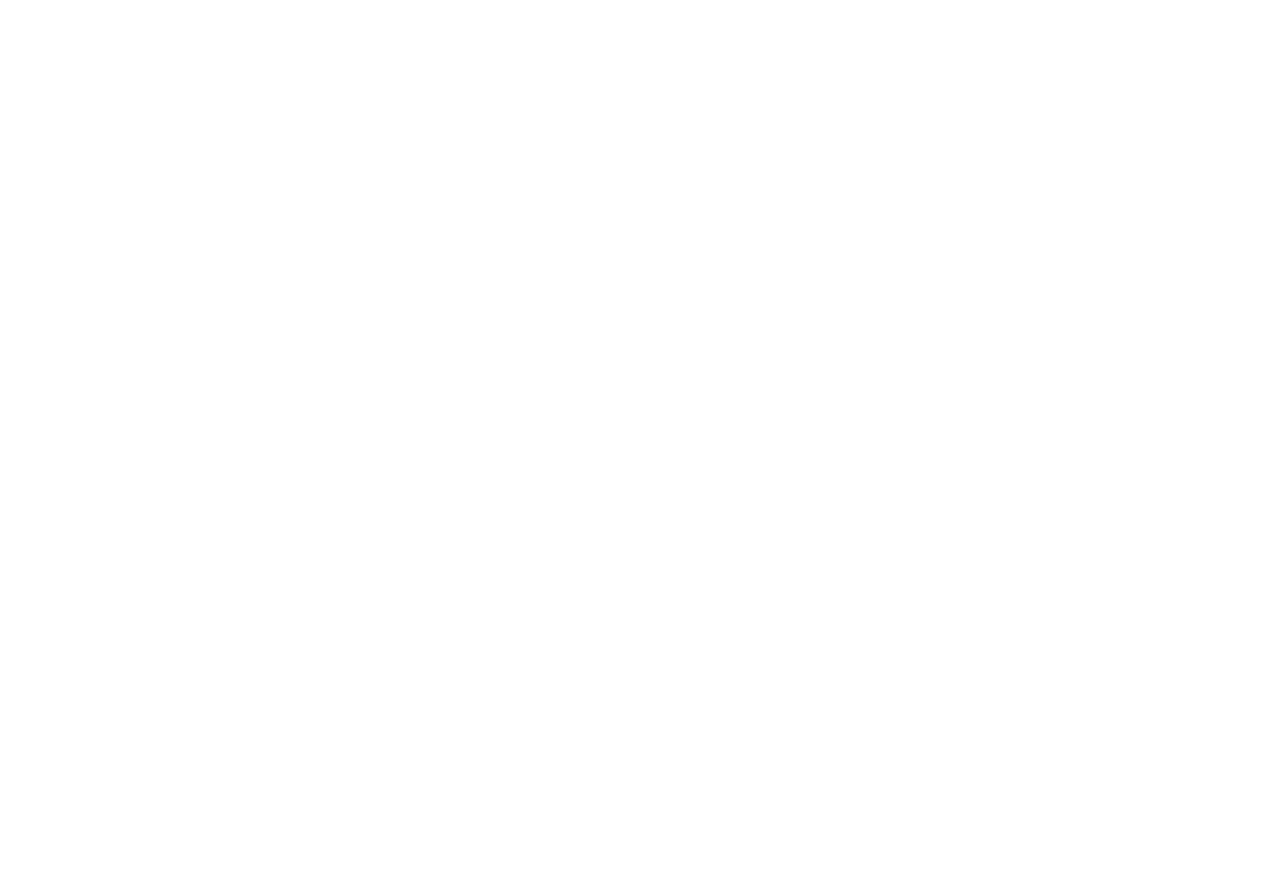
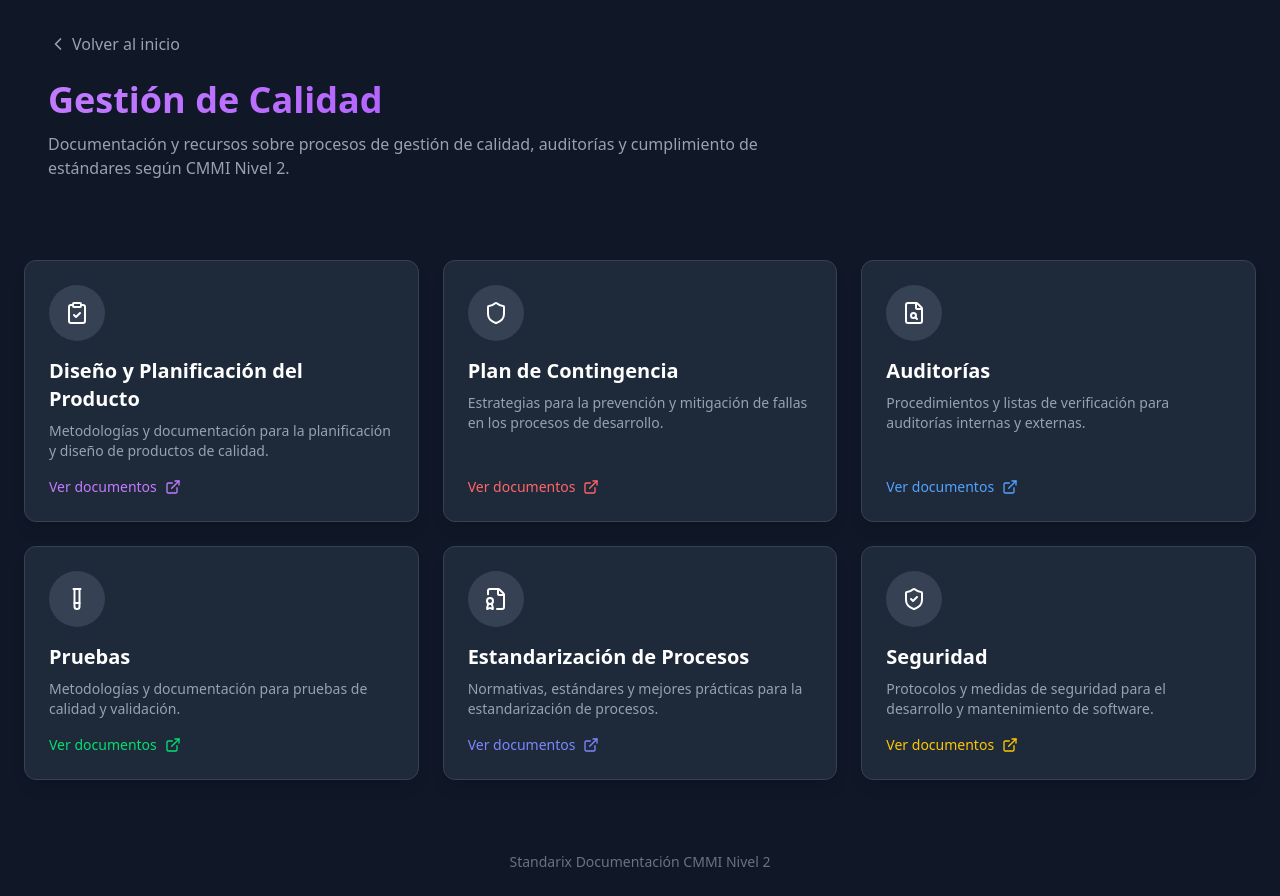
Before and after one commit to RafaElDev6H057/Standarix.com, a Vue app: page /control-calidad in a window 1280 px wide. Before the commit this address had no page. Before the commit the page ends 800 px from the top, so only its background shows below. Built offline with nearby package versions, Linux system fonts and the light colour scheme.

Commit message:
feat: add QualityControlView for quality control documentation

```diff
--- a/src/router/index.js
+++ b/src/router/index.js
@@ -14,6 +14,11 @@
       name: 'Ingenieria de Software',
       component: () => import('../views/SoftwareEngineeringView.vue'),
     },
+    {
+      path: '/control-calidad',
+      name: 'Control de Calidad',
+      component: () => import('../views/QualityControlView.vue'),
+    },
   ],
 })
 
--- /dev/null
+++ b/src/views/QualityControlView.vue
@@ -0,0 +1,104 @@
+<script setup>
+import {
+  ChevronLeft,
+  ClipboardCheck,
+  Shield,
+  FileSearch,
+  TestTube,
+  FileBadge,
+  ShieldCheck,
+} from 'lucide-vue-next'
+import CardDriveDocument from '@/components/CardDriveDocument.vue'
+</script>
+
+<template>
+  <div class="min-h-screen bg-gray-900 text-white flex flex-col">
+    <header class="py-8 px-6 md:px-12">
+      <div class="max-w-7xl mx-auto">
+        <div class="flex items-center mb-6">
+          <RouterLink
+            to="/"
+            class="flex items-center text-gray-400 hover:text-white transition-colors"
+          >
+            <ChevronLeft class="w-5 h-5 mr-1" />
+            <span>Volver al inicio</span>
+          </RouterLink>
+        </div>
+
+        <h1
+          class="text-3xl md:text-4xl font-bold bg-gradient-to-r from-purple-400 to-purple-600 bg-clip-text text-transparent"
+        >
+          Gestión de Calidad
+        </h1>
+        <p class="text-gray-400 mt-3 max-w-3xl">
+          Documentación y recursos sobre procesos de gestión de calidad, auditorías y cumplimiento
+          de estándares según CMMI Nivel 2.
+        </p>
+      </div>
+    </header>
+
+    <main class="flex-grow px-6 py-8 md:py-12">
+      <div class="max-w-7xl mx-auto">
+        <div class="grid grid-cols-1 sm:grid-cols-2 lg:grid-cols-3 gap-6">
+          <!-- Diseño y Planificación del Producto -->
+          <CardDriveDocument
+            title="Diseño y Planificación del Producto"
+            description="Metodologías y documentación para la planificación y diseño de productos de calidad."
+            url="https://example.com/"
+            :icon="ClipboardCheck"
+            accentColor="purple"
+          />
+
+          <!-- Plan de Contingencia / Prevención de Fallas -->
+          <CardDriveDocument
+            title="Plan de Contingencia"
+            description="Estrategias para la prevención y mitigación de fallas en los procesos de desarrollo."
+            url="https://example.com/"
+            :icon="Shield"
+            accentColor="red"
+          />
+
+          <!-- Auditorías -->
+          <CardDriveDocument
+            title="Auditorías"
+            description="Procedimientos y listas de verificación para auditorías internas y externas."
+            url="https://example.com/"
+            :icon="FileSearch"
+            accentColor="blue"
+          />
+
+          <!-- Pruebas -->
+          <CardDriveDocument
+            title="Pruebas"
+            description="Metodologías y documentación para pruebas de calidad y validación."
+            url="https://example.com/"
+            :icon="TestTube"
+            accentColor="green"
+          />
+
+          <!-- Estandarización de Procesos y Normativas -->
+          <CardDriveDocument
+            title="Estandarización de Procesos"
+            description="Normativas, estándares y mejores prácticas para la estandarización de procesos."
+            url="https://example.com/"
+            :icon="FileBadge"
+            accentColor="indigo"
+          />
+
+          <!-- Seguridad -->
+          <CardDriveDocument
+            title="Seguridad"
+            description="Protocolos y medidas de seguridad para el desarrollo y mantenimiento de software."
+            url="https://example.com/"
+            :icon="ShieldCheck"
+            accentColor="yellow"
+          />
+        </div>
+      </div>
+    </main>
+
+    <footer class="py-6 text-center text-gray-500 text-sm">
+      <p>Standarix Documentación CMMI Nivel 2</p>
+    </footer>
+  </div>
+</template>
```
